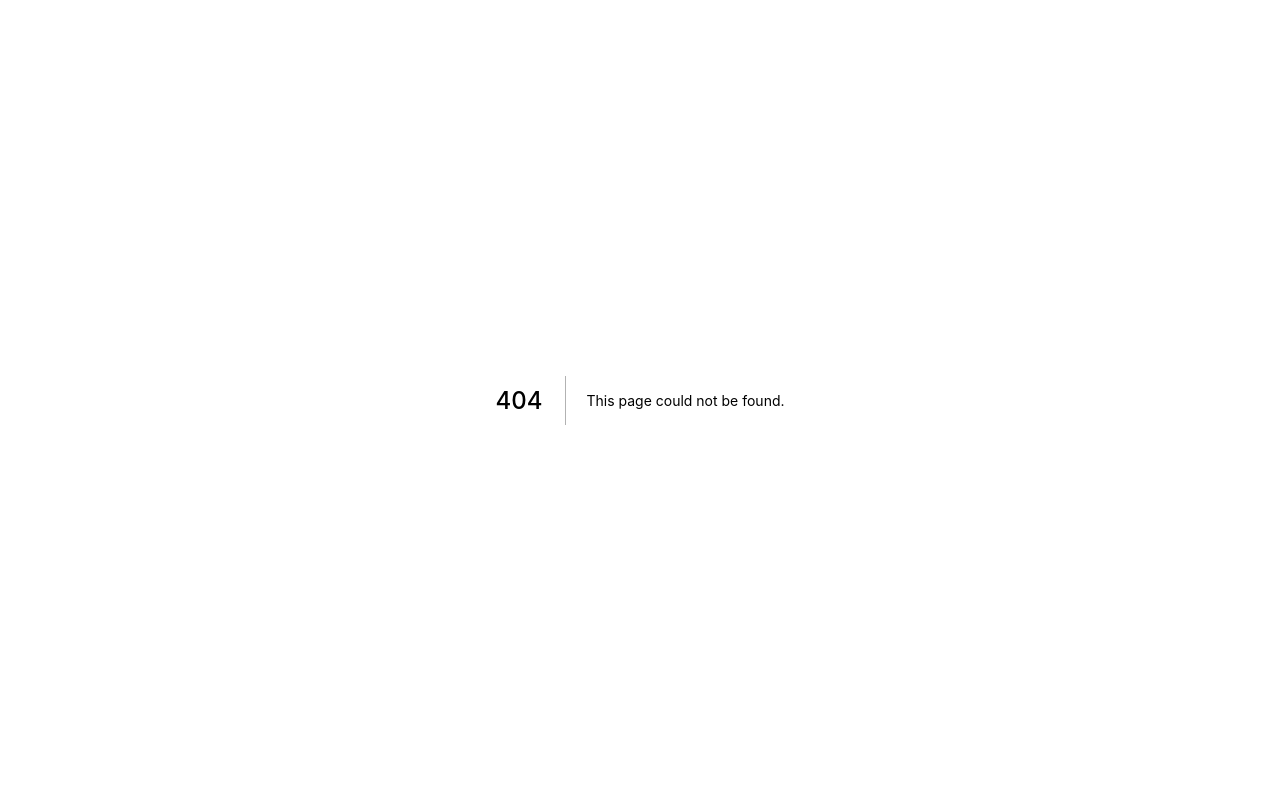
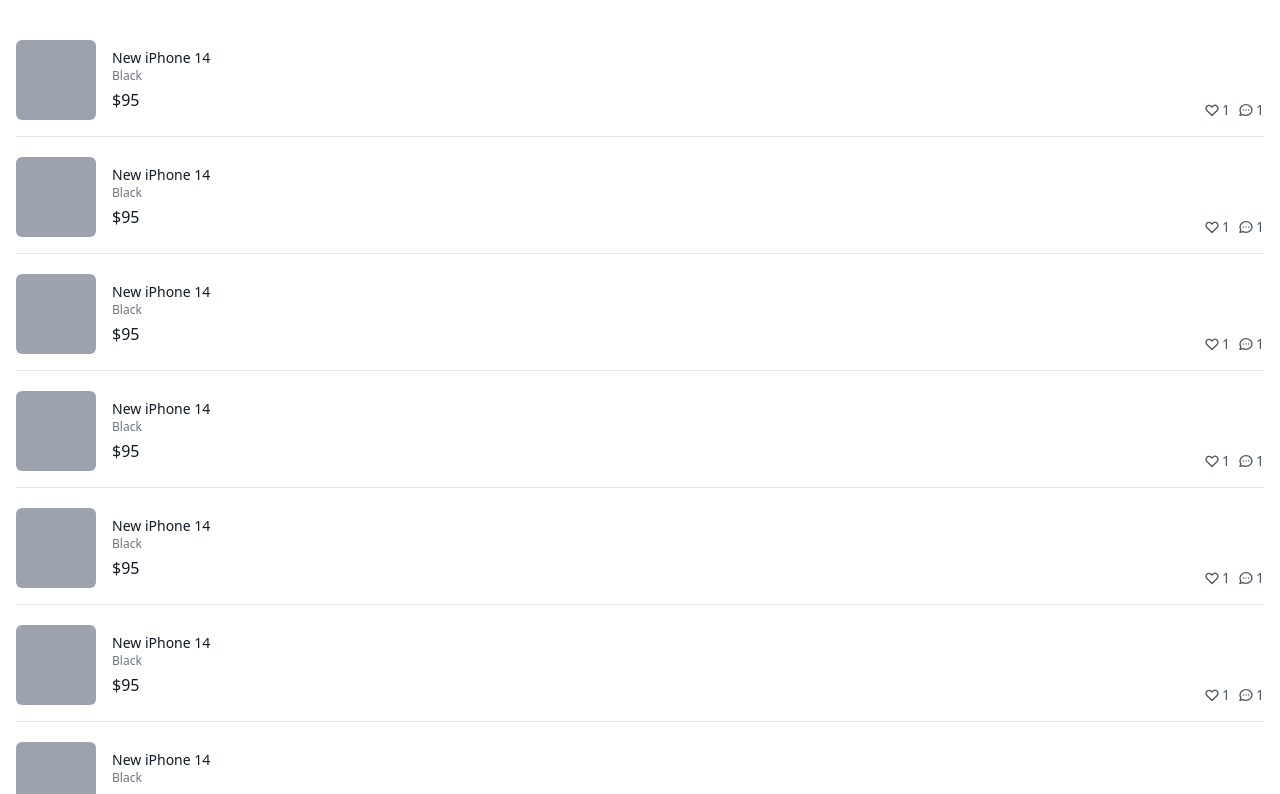
Before and after one commit to FRONT-JB/nextjs-market, a Next.js app: page /profile/buy in a window 1280 px wide. Before the commit this address had no page. Shown: the top 794 px of the page. Built offline with nearby package versions, Linux system fonts and the light colour scheme.

Commit message:
Profile Sub (5.11) : Setup Profile Sub Page 1. sold 2. favorit 3. buy

```diff
--- /dev/null
+++ b/pages/profile/buy.tsx
@@ -0,0 +1,63 @@
+import type { NextPage } from 'next';
+
+const Buy: NextPage = () => {
+  return (
+    <div className='flex flex-col px-4 py-10 space-y-5'>
+      {[1, 1, 1, 1, 1, 1, 1, 1, 1, 1, 1, 1].map((_, i) => (
+        <div
+          key={i}
+          className='flex justify-between pb-4 border-b cursor-pointer'
+        >
+          <div className='flex space-x-4'>
+            <div className='w-20 h-20 bg-gray-400 rounded-md' />
+            <div className='flex flex-col pt-2'>
+              <b className='block text-sm font-medium text-gray-900'>
+                New iPhone 14
+              </b>
+              <span className='text-xs text-gray-500'>Black</span>
+              <span className='mt-1 font-medium text-gray-900'>$95</span>
+            </div>
+          </div>
+          <div className='flex items-end justify-end space-x-2'>
+            <div className='flex items-center space-x-0.5 text-sm text-gray-600'>
+              <svg
+                className='w-4 h-4'
+                fill='none'
+                stroke='currentColor'
+                viewBox='0 0 24 24'
+                xmlns='http://www.w3.org/2000/svg'
+              >
+                <path
+                  strokeLinecap='round'
+                  strokeLinejoin='round'
+                  strokeWidth='2'
+                  d='M4.318 6.318a4.5 4.5 0 000 6.364L12 20.364l7.682-7.682a4.5 4.5 0 00-6.364-6.364L12 7.636l-1.318-1.318a4.5 4.5 0 00-6.364 0z'
+                ></path>
+              </svg>
+              <span>1</span>
+            </div>
+            <div className='flex items-center space-x-0.5 text-sm text-gray-600'>
+              <svg
+                className='w-4 h-4'
+                fill='none'
+                stroke='currentColor'
+                viewBox='0 0 24 24'
+                xmlns='http://www.w3.org/2000/svg'
+              >
+                <path
+                  strokeLinecap='round'
+                  strokeLinejoin='round'
+                  strokeWidth='2'
+                  d='M8 12h.01M12 12h.01M16 12h.01M21 12c0 4.418-4.03 8-9 8a9.863 9.863 0 01-4.255-.949L3 20l1.395-3.72C3.512 15.042 3 13.574 3 12c0-4.418 4.03-8 9-8s9 3.582 9 8z'
+                ></path>
+              </svg>
+              <span>1</span>
+            </div>
+          </div>
+        </div>
+      ))}
+    </div>
+  );
+};
+
+export default Buy;
--- /dev/null
+++ b/pages/profile/favorit.tsx
@@ -0,0 +1,63 @@
+import type { NextPage } from 'next';
+
+const Favorit: NextPage = () => {
+  return (
+    <div className='flex flex-col px-4 py-10 space-y-5'>
+      {[1, 1, 1, 1, 1, 1, 1, 1, 1, 1, 1, 1].map((_, i) => (
+        <div
+          key={i}
+          className='flex justify-between pb-4 border-b cursor-pointer'
+        >
+          <div className='flex space-x-4'>
+            <div className='w-20 h-20 bg-gray-400 rounded-md' />
+            <div className='flex flex-col pt-2'>
+              <b className='block text-sm font-medium text-gray-900'>
+                New iPhone 14
+              </b>
+              <span className='text-xs text-gray-500'>Black</span>
+              <span className='mt-1 font-medium text-gray-900'>$95</span>
+            </div>
+          </div>
+          <div className='flex items-end justify-end space-x-2'>
+            <div className='flex items-center space-x-0.5 text-sm text-gray-600'>
+              <svg
+                className='w-4 h-4'
+                fill='none'
+                stroke='currentColor'
+                viewBox='0 0 24 24'
+                xmlns='http://www.w3.org/2000/svg'
+              >
+                <path
+                  strokeLinecap='round'
+                  strokeLinejoin='round'
+                  strokeWidth='2'
+                  d='M4.318 6.318a4.5 4.5 0 000 6.364L12 20.364l7.682-7.682a4.5 4.5 0 00-6.364-6.364L12 7.636l-1.318-1.318a4.5 4.5 0 00-6.364 0z'
+                ></path>
+              </svg>
+              <span>1</span>
+            </div>
+            <div className='flex items-center space-x-0.5 text-sm text-gray-600'>
+              <svg
+                className='w-4 h-4'
+                fill='none'
+                stroke='currentColor'
+                viewBox='0 0 24 24'
+                xmlns='http://www.w3.org/2000/svg'
+              >
+                <path
+                  strokeLinecap='round'
+                  strokeLinejoin='round'
+                  strokeWidth='2'
+                  d='M8 12h.01M12 12h.01M16 12h.01M21 12c0 4.418-4.03 8-9 8a9.863 9.863 0 01-4.255-.949L3 20l1.395-3.72C3.512 15.042 3 13.574 3 12c0-4.418 4.03-8 9-8s9 3.582 9 8z'
+                ></path>
+              </svg>
+              <span>1</span>
+            </div>
+          </div>
+        </div>
+      ))}
+    </div>
+  );
+};
+
+export default Favorit;
--- /dev/null
+++ b/pages/profile/sold.tsx
@@ -0,0 +1,63 @@
+import type { NextPage } from 'next';
+
+const Sold: NextPage = () => {
+  return (
+    <div className='flex flex-col px-4 py-10 space-y-5'>
+      {[1, 1, 1, 1, 1, 1, 1, 1, 1, 1, 1, 1].map((_, i) => (
+        <div
+          key={i}
+          className='flex justify-between pb-4 border-b cursor-pointer'
+        >
+          <div className='flex space-x-4'>
+            <div className='w-20 h-20 bg-gray-400 rounded-md' />
+            <div className='flex flex-col pt-2'>
+              <b className='block text-sm font-medium text-gray-900'>
+                New iPhone 14
+              </b>
+              <span className='text-xs text-gray-500'>Black</span>
+              <span className='mt-1 font-medium text-gray-900'>$95</span>
+            </div>
+          </div>
+          <div className='flex items-end justify-end space-x-2'>
+            <div className='flex items-center space-x-0.5 text-sm text-gray-600'>
+              <svg
+                className='w-4 h-4'
+                fill='none'
+                stroke='currentColor'
+                viewBox='0 0 24 24'
+                xmlns='http://www.w3.org/2000/svg'
+              >
+                <path
+                  strokeLinecap='round'
+                  strokeLinejoin='round'
+                  strokeWidth='2'
+                  d='M4.318 6.318a4.5 4.5 0 000 6.364L12 20.364l7.682-7.682a4.5 4.5 0 00-6.364-6.364L12 7.636l-1.318-1.318a4.5 4.5 0 00-6.364 0z'
+                ></path>
+              </svg>
+              <span>1</span>
+            </div>
+            <div className='flex items-center space-x-0.5 text-sm text-gray-600'>
+              <svg
+                className='w-4 h-4'
+                fill='none'
+                stroke='currentColor'
+                viewBox='0 0 24 24'
+                xmlns='http://www.w3.org/2000/svg'
+              >
+                <path
+                  strokeLinecap='round'
+                  strokeLinejoin='round'
+                  strokeWidth='2'
+                  d='M8 12h.01M12 12h.01M16 12h.01M21 12c0 4.418-4.03 8-9 8a9.863 9.863 0 01-4.255-.949L3 20l1.395-3.72C3.512 15.042 3 13.574 3 12c0-4.418 4.03-8 9-8s9 3.582 9 8z'
+                ></path>
+              </svg>
+              <span>1</span>
+            </div>
+          </div>
+        </div>
+      ))}
+    </div>
+  );
+};
+
+export default Sold;
```
Also changed, not shown: pages/profile/index.tsx (renamed from pages/profile.tsx).
